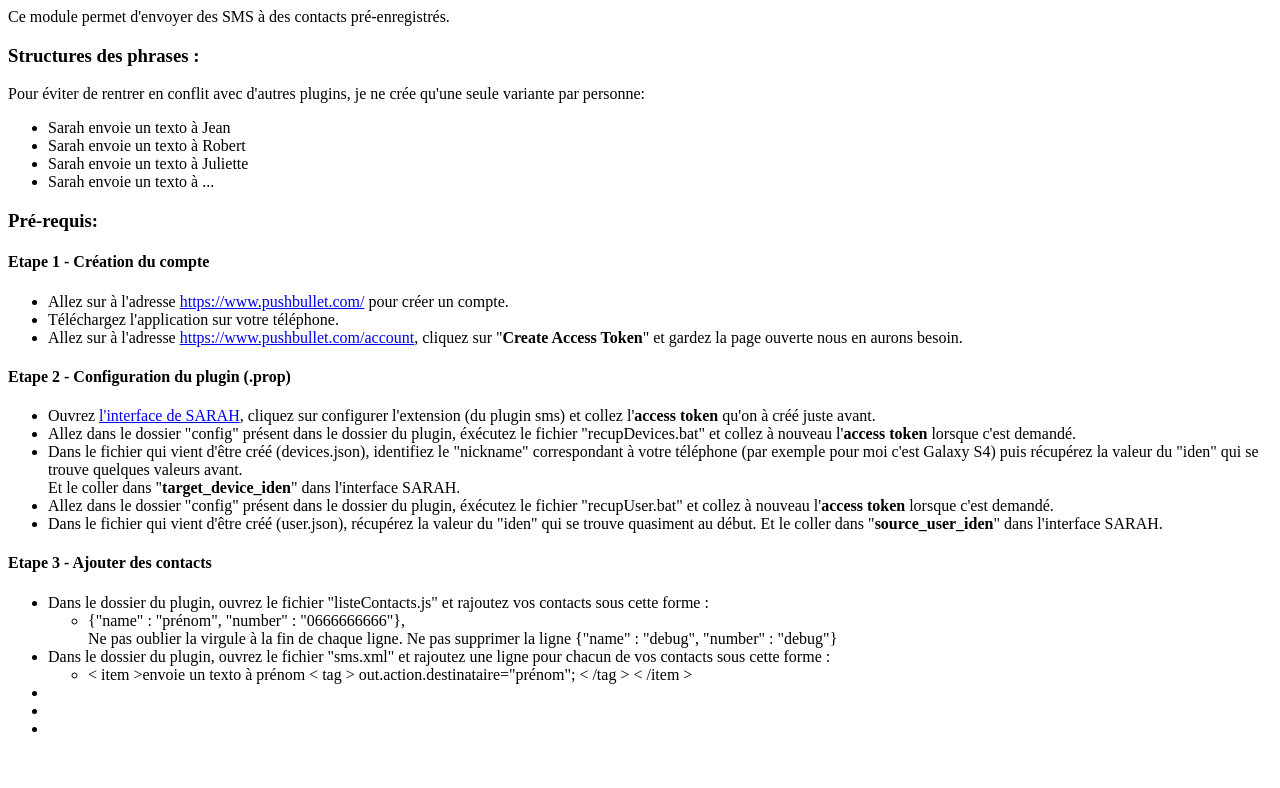
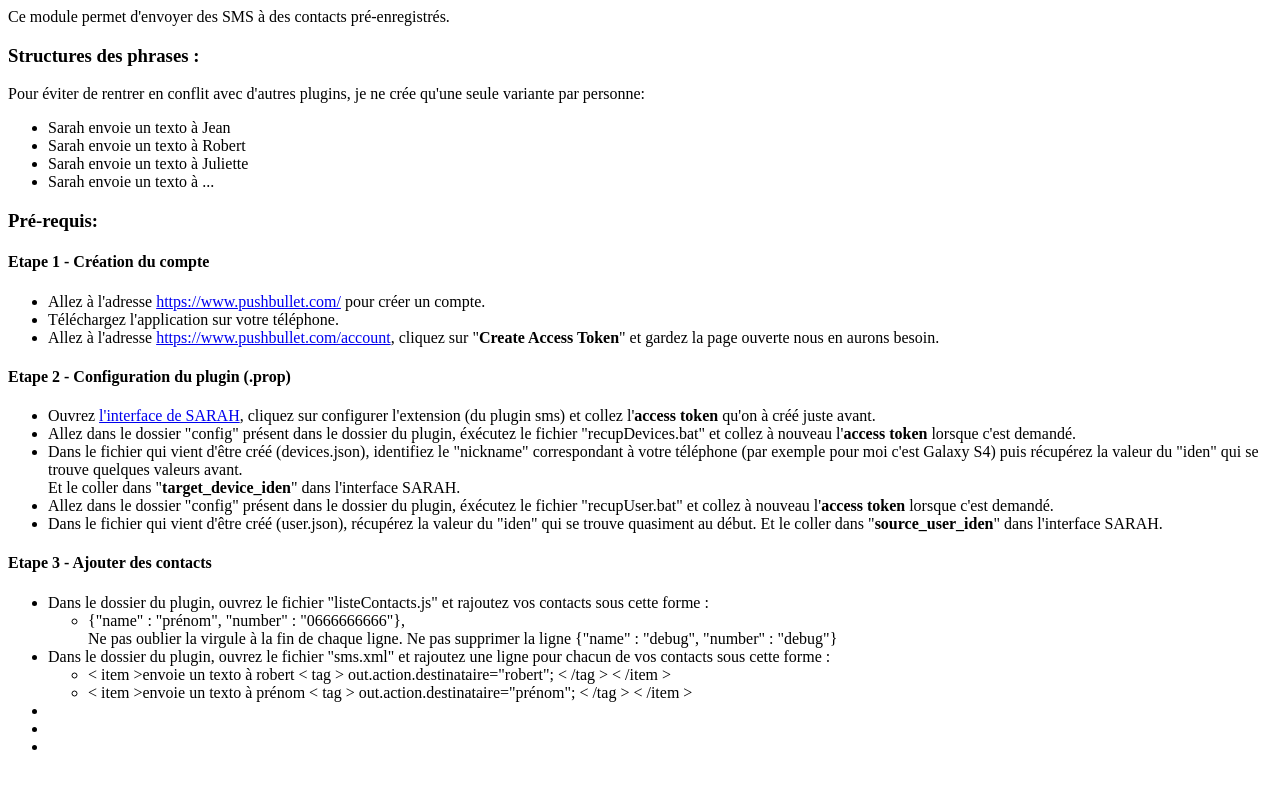
Before and after one commit to Batayman/SARAH-Plugin-envoisms, a plain HTML site: page index.html in a window 1280 px wide. Drawn offline with Linux system fonts and the light colour scheme.

Commit message:
Update index.html

```diff
--- a/index.html
+++ b/index.html
@@ -16,9 +16,9 @@
 			<h3>Pré-requis:</h3>
 			<h4>Etape 1 - Création du compte</h4>
 			<p><ul>
-				<li>Allez sur à l'adresse <a href="https://www.pushbullet.com/" target="_blank">https://www.pushbullet.com/</a> pour créer un compte.</li>
+				<li>Allez à l'adresse <a href="https://www.pushbullet.com/" target="_blank">https://www.pushbullet.com/</a> pour créer un compte.</li>
 				<li>Téléchargez l'application sur votre téléphone.</li>
-				<li>Allez sur à l'adresse <a href="https://www.pushbullet.com/account" target="_blank">https://www.pushbullet.com/account</a>, cliquez sur "<b>Create Access Token</b>" et gardez la page ouverte nous en aurons besoin.</li>
+				<li>Allez à l'adresse <a href="https://www.pushbullet.com/account" target="_blank">https://www.pushbullet.com/account</a>, cliquez sur "<b>Create Access Token</b>" et gardez la page ouverte nous en aurons besoin.</li>
 			</ul></p>
 
 			<h4>Etape 2 - Configuration du plugin (.prop)</h4>
@@ -39,8 +39,11 @@
 					Ne pas oublier la virgule à la fin de chaque ligne. Ne pas supprimer la ligne {"name" : "debug", "number" : "debug"}
 					</li></ul></li>
 				<li>Dans le dossier du plugin, ouvrez le fichier "sms.xml" et rajoutez une ligne pour chacun de vos contacts sous cette forme :
-					<ul><li> < item >envoie un texto à prénom < tag > out.action.destinataire="prénom"; < /tag > < /item >
-					</li></ul></li>
+					<ul>
+						<li> < item >envoie un texto à robert < tag > out.action.destinataire="robert"; < /tag > < /item > </li>
+						<li> < item >envoie un texto à prénom < tag > out.action.destinataire="prénom"; < /tag > < /item > </li>
+					</ul>
+				</li>
 				<li></li>
 				<li></li>
 				<li></li>
```
